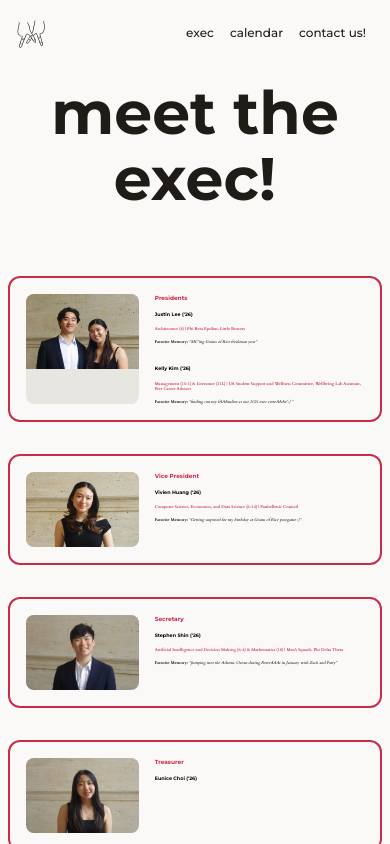
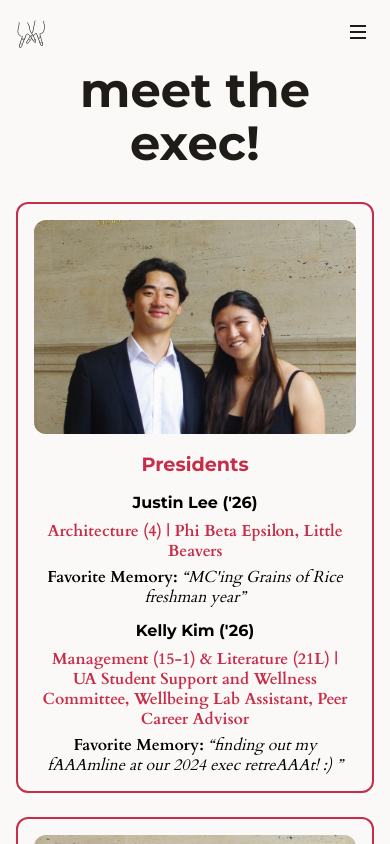
Before and after one commit to vivienhuangg/aaa-redesign, a Next.js app: page /exec in a window 390 px wide. Shown: the top 844 px of the page. Built offline with nearby package versions, Linux system fonts and the light colour scheme.

Commit message:
optimize for mobile view

```diff
--- a/app/calendar/page.jsx
+++ b/app/calendar/page.jsx
@@ -63,14 +63,14 @@ export default function CalendarPage() {
 				{/* Calendar Section */}
 				<div className="container mx-auto px-4">
 					<div className="text-center mb-12">
-						<h2 className="text-5xl font-bold text-primary mb-4">
+						<h2 className="md:text-5xl text-3xl font-bold text-primary mb-4">
 							c<span className="text-accent">AAA</span>lendar
 						</h2>
 					</div>
 
-					<div className="flex flex-row w-full gap-6">
+					<div className="flex md:flex-row flex-col w-full gap-6">
 						{/* Calendar on the left */}
-						<div className="w-2/3">
+						<div className="w-full md:w-2/3">
 							<div className="w-full h-full">
 								<Calendar
 									events={apiEvents}
@@ -88,7 +88,7 @@ export default function CalendarPage() {
 						</div>
 
 						{/* Event Details Sidebar on the right */}
-						<div className="w-1/3">
+						<div className="w-full md:w-1/3">
 							<div className="w-full h-full">
 								{/* Sidebar Content */}
 								{selectedEvent ? (
@@ -172,7 +172,7 @@ export default function CalendarPage() {
 													className="bg-white border-border backdrop-blur-sm"
 												>
 													<CardHeader>
-														<div className="flex items-start justify-between gap-2">
+														<div className="flex items-start justify-between gap-2 overflow-hidden">
 															<CardTitle className="text-primary text-xl flex-1 min-w-0">
 																<span className="block truncate">
 																	{e.event_name}
--- a/app/exec/page.tsx
+++ b/app/exec/page.tsx
@@ -199,14 +199,6 @@ export default function ExecPage() {
 						"Cooking and prepping for our annual Grains of Rice banquet.",
 				},
 				{
-					name: "Andy Zhang",
-					class: "27",
-					major: "Computer Science and Engineering (6-3) & Mathematics (18)",
-					involved_in: "Men's Fencing, Phi Delta Theta",
-					fav_memory: "Celebrating after Grains of Rice",
-				},
-
-				{
 					name: "Warren Nam",
 					class: "28",
 					major:
@@ -215,35 +207,41 @@ export default function ExecPage() {
 					fav_memory: "Grains of Rice, surely this year I'll go to retreat",
 				},
 				{
+					name: "Rebecca Xiong",
+					class: "28",
+					major: "Computer Science and Engineering (6-3)",
+					involved_in: "Kappa Alpha Theta",
+					fav_memory: "AAA retreat so fun to get to know everyone",
+				},
+				{
 					name: "Shaunuk Joshi",
 					class: "27",
 					major: "Computer Science and Engineering (6-3)",
 					involved_in: "Men's Varsity Football, Phi Beta Epsilon",
 					fav_memory: "Cooking for Grains of Rice this spring",
 				},
-
 				{
-					name: "Rebecca Xiong",
-					class: "28",
-					major: "Computer Science and Engineering (6-3)",
-					involved_in: "Kappa Alpha Theta",
-					fav_memory: "AAA retreat so fun to get to know everyone",
+					name: "Andy Zhang",
+					class: "27",
+					major: "Computer Science and Engineering (6-3) & Mathematics (18)",
+					involved_in: "Men's Fencing, Phi Delta Theta",
+					fav_memory: "Celebrating after Grains of Rice",
 				},
 			],
 		},
 	];
 
 	return (
-		<div className="min-h-screen bg-background py-20 relative overflow-hidden">
+		<div className="min-h-screen bg-background py-16 md:py-20 relative overflow-hidden">
 			<NavBar />
-			<div className="container mx-auto px-2">
-				<div className="text-center mb-16">
-					<h1 className="text-5xl md:text-7xl font-bold text-foreground mb-6">
+			<div className="container mx-auto px-4 md:px-2">
+				<div className="text-center mb-8 md:mb-16">
+					<h1 className="text-4xl md:text-5xl lg:text-7xl font-bold text-foreground mb-6">
 						meet the exec!
 					</h1>
 				</div>
 
-				<div className="grid grid-cols-1 gap-8">
+				<div className="grid grid-cols-1 gap-6 md:gap-8">
 					{execBoard.map((position) => (
 						<ExecCard
 							className="bg-white border-border"
--- a/components/NavBar/NavBar.tsx
+++ b/components/NavBar/NavBar.tsx
@@ -1,22 +1,40 @@
+import { X } from "lucide-react";
 import Image from "next/image";
 import Link from "next/link";
 import * as React from "react";
 
-/**
- * @typedef {Object} NavBarProps
-
- */
-
-/**
- * @param {NavBarProps} props
- */
 export default function NavBar() {
 	const [logoHovered, setLogoHovered] = React.useState(false);
+	const [mobileMenuOpen, setMobileMenuOpen] = React.useState(false);
+	const menuRef = React.useRef(null);
+
 	const linkClass =
 		"text-foreground hover:text-accent hover:underline underline-offset-4 transition-colors font-medium px-2";
+	const mobileLinkClass =
+		"block w-full text-left text-foreground hover:text-accent hover:underline underline-offset-4 rounded-md transition-colors font-medium py-3 px-4 text-lg";
+
+	// Lock scroll when menu is open
+	React.useEffect(() => {
+		document.body.style.overflow = mobileMenuOpen ? "hidden" : "";
+	}, [mobileMenuOpen]);
+
+	// Close on outside click
+	React.useEffect(() => {
+		function handleClickOutside(e) {
+			if (menuRef.current && !menuRef.current.contains(e.target)) {
+				setMobileMenuOpen(false);
+			}
+		}
+		if (mobileMenuOpen) {
+			document.addEventListener("mousedown", handleClickOutside);
+		}
+		return () => {
+			document.removeEventListener("mousedown", handleClickOutside);
+		};
+	}, [mobileMenuOpen]);
 
 	return (
-		<header className="fixed top-0 left-0 w-full z-50">
+		<header className="fixed top-0 left-0 w-full z-50 bg-transparent">
 			<div className="px-4 py-4 transition-all">
 				<div className="flex items-center justify-between font-bold">
 					<Link
@@ -37,7 +55,11 @@ export default function NavBar() {
 						/>
 					</Link>
 
-					<nav className=" md:flex" style={{ gap: "clamp(1rem, 3vw, 3rem)" }}>
+					{/* Desktop Navigation */}
+					<nav
+						className="hidden md:flex"
+						style={{ gap: "clamp(1rem, 3vw, 3rem)" }}
+					>
 						<Link
 							href="/exec"
 							className={linkClass}
@@ -60,7 +82,65 @@ export default function NavBar() {
 							contact us!
 						</Link>
 					</nav>
+
+					{/* Mobile Menu Button */}
+					<button
+						className="md:hidden p-2"
+						onClick={() => setMobileMenuOpen(true)}
+						aria-label="Open mobile menu"
+					>
+						<span className="block w-4 h-0.5 bg-foreground mb-1 transition-transform" />
+						<span className="block w-4 h-0.5 bg-foreground mb-1" />
+						<span className="block w-4 h-0.5 bg-foreground transition-transform" />
+					</button>
 				</div>
+			</div>
+
+			{/* Mobile Drawer */}
+			<div
+				ref={menuRef}
+				className={`
+          fixed inset-y-0 right-0 w-1/2 max-w-xs bg-background
+          transform transition-transform duration-300 ease-in-out z-40
+          ${mobileMenuOpen ? "translate-x-0" : "translate-x-full"}
+        `}
+				role="dialog"
+				aria-modal="true"
+			>
+				<div className="flex items-center justify-between px-4 py-3 border-b border-muted">
+					<span className="text-lg font-bold">Menu</span>
+					<button
+						onClick={() => setMobileMenuOpen(false)}
+						aria-label="Close mobile menu"
+						className="p-1"
+					>
+						<X size={24} />
+					</button>
+				</div>
+
+				<nav className="flex flex-col mt-4 space-y-2 px-2">
+					<Link
+						href="/exec"
+						className={mobileLinkClass}
+						onClick={() => setMobileMenuOpen(false)}
+					>
+						exec
+					</Link>
+					<Link
+						href="/calendar"
+						className={mobileLinkClass}
+						onClick={() => setMobileMenuOpen(false)}
+					>
+						calendar
+					</Link>
+					<Link
+						href="/contact"
+						className={mobileLinkClass}
+						onClick={() => setMobileMenuOpen(false)}
+					>
+						contact us!
+					</Link>
+				</nav>
 			</div>
 		</header>
 	);
--- a/components/ui/card.jsx
+++ b/components/ui/card.jsx
@@ -1,5 +1,4 @@
 import * as React from "react";
-
 import { cn } from "@/lib/utils";
 
 /**
@@ -63,12 +62,14 @@ function ExecCard({ position, photo, people, className, ...props }) {
 	return (
 		<div className={cn("mx-auto", className)} {...props}>
 			<div className="bg-background text-card-foreground rounded-xl border-2 border-accent transition-all duration-300">
-				<div className="flex items-stretch gap-4 p-4">
+				<div className="flex flex-col md:flex-row items-stretch gap-4 p-4">
 					{/* Image container drives height */}
 					<div
 						className={cn(
-							"rounded-lg overflow-hidden bg-muted flex-shrink-0",
-							position === "Spring Reps" ? "w-1/2" : "w-1/3",
+							"rounded-xl overflow-hidden bg-muted flex-shrink-0",
+							// Mobile: full width, Desktop: conditional width
+							"w-full md:w-1/3",
+							position === "Spring Reps" ? "md:w-1/2" : "",
 						)}
 					>
 						<img
@@ -78,15 +79,12 @@ function ExecCard({ position, photo, people, className, ...props }) {
 						/>
 					</div>
 
-					{/* Right side matches image height */}
-					<div className="flex-1 flex flex-col h-full min-w-0">
+					{/* Content side matches image height */}
+					<div className="flex-1 flex flex-col md:h-full min-w-0 gap-3 px-2 md:text-left text-center">
 						<h2
-							className="font-bold text-accent mb-2"
+							className="font-bold text-accent"
 							style={{
-								fontSize:
-									// position === "Spring Reps"
-									// 	? "clamp(0.25rem, 1.1vw, 1.2rem)"
-									"clamp(0.3rem, 1.5vw, 1.5vw)",
+								fontSize: "clamp(1.2rem, 1.75vw, 1.75vw)",
 							}}
 						>
 							{position}
@@ -94,8 +92,7 @@ function ExecCard({ position, photo, people, className, ...props }) {
 
 						<div
 							className={cn(
-								"grid gap-4 flex-1",
-								people.length === 2 ? "grid-rows-2" : "grid-rows-1",
+								"flex gap-3 flex-col",
 								people.length > 2 ? "gap-2" : "",
 							)}
 						>
@@ -103,7 +100,7 @@ function ExecCard({ position, photo, people, className, ...props }) {
 								({ name, class: year, major, involved_in, fav_memory }) => (
 									<div
 										className={cn(
-											"flex flex-col gap-2 h-full",
+											"flex flex-col gap-1.5 h-full",
 											people.length > 2 ? "gap-0" : "",
 										)}
 									>
@@ -113,7 +110,7 @@ function ExecCard({ position, photo, people, className, ...props }) {
 												fontSize:
 													// position === "Spring Reps"
 													// 	? "clamp(0.18rem, 0.95vw, 1.1rem)"
-													"clamp(0.26rem, 1.25vw, 1.25vw)",
+													"clamp(1rem, 1.25vw, 1.25vw)",
 											}}
 										>
 											{name} (&apos;{year})
@@ -123,9 +120,9 @@ function ExecCard({ position, photo, people, className, ...props }) {
 												className="text-accent font-serif font-bold leading-tight"
 												style={{
 													fontSize:
-														// position === "Spring Reps"
-														// 	? "clamp(0.16rem, 0.85vw, 1rem)"
-														"clamp(0.22rem, 1.05vw, 1.05vw)",
+														position === "Spring Reps"
+															? "clamp(0.8rem, 1.05vw, 1.05vw)"
+															: "clamp(1rem, 1.15vw, 1.15vw)",
 												}}
 											>
 												{major} | {involved_in}
@@ -133,12 +130,12 @@ function ExecCard({ position, photo, people, className, ...props }) {
 										)}
 										{fav_memory && (
 											<p
-												className="text-black font-serif text-justify leading-tight flex-1"
+												className="text-black font-serif leading-tight md:flex-1 md:text-justify"
 												style={{
 													fontSize:
-														// position === "Spring Reps"
-														// 	? "clamp(0.16rem, 0.85vw, 1rem)"
-														"clamp(0.22rem, 1.05vw, 1.05vw)",
+														position === "Spring Reps"
+															? "clamp(0.8rem, 1.05vw, 1.05vw)"
+															: "clamp(1rem, 1.15vw, 1.15vw)",
 												}}
 											>
 												<b>Favorite Memory:</b>{" "}
--- /dev/null
+++ b/components/ui/separator.jsx
@@ -0,0 +1,16 @@
+import * as React from "react";
+import { cn } from "@/lib/utils";
+
+const Separator = React.forwardRef(({ className, ...props }, ref) => {
+	return (
+		<hr
+			ref={ref}
+			className={cn("border-0 h-px bg-accent", className)}
+			{...props}
+		/>
+	);
+});
+
+Separator.displayName = "Separator";
+
+export { Separator };
--- a/tailwind.config.ts
+++ b/tailwind.config.ts
@@ -117,6 +117,7 @@ const config: Config = {
 				serif: ["var(--font-cardo)", "serif"],
 			},
 			fontSize: {
+				"2xs": ["0.625rem", { lineHeight: "1.15" }], // 10px
 				xs: ["0.75rem", { lineHeight: "1.15" }], // 12px
 				sm: ["0.875rem", { lineHeight: "1.25" }], // 14px
 				base: ["1rem", { lineHeight: "1.5" }], // 16px
```
Also changed, not shown: app/contact/page.jsx (+11 -9 lines), app/page.jsx (+10 -12 lines), components/calendar.jsx (+20 -28 lines).
